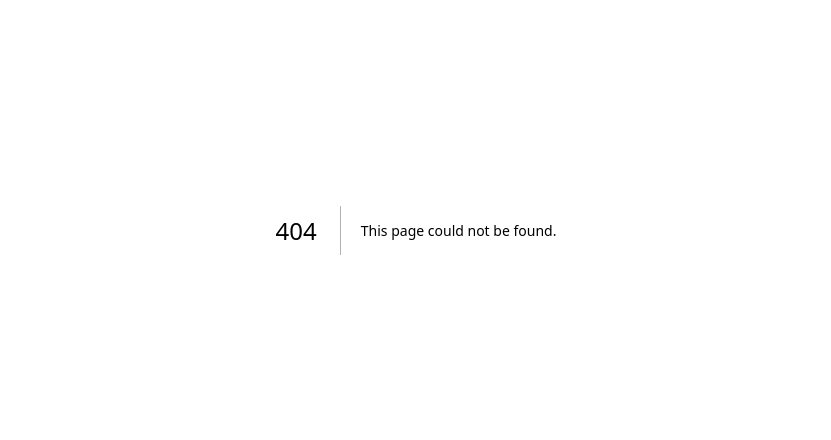
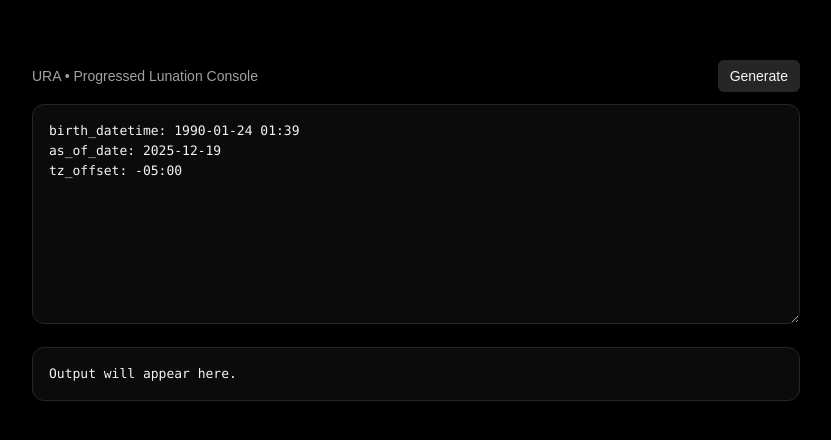
Before and after one commit to jaysperspective/URA, a Next.js app in the folder web/: page /lunation in a window 1280 px wide. Before the commit this address had no page. Shown: the part 170-610 px from the top of the page, without its empty margins (224-1055 px from the left). Built offline with nearby package versions, Linux system fonts and the light colour scheme.

Commit message:
Create lunation page.tsx

```diff
--- /dev/null
+++ b/web/src/app/lunation/page.tsx
@@ -0,0 +1,78 @@
+// web/src/app/lunation/page.tsx
+"use client";
+
+import React, { useMemo, useState } from "react";
+
+export default function LunationConsolePage() {
+  const [input, setInput] = useState(
+`birth_datetime: 1990-01-24 01:39
+as_of_date: 2025-12-19
+tz_offset: -05:00`
+  );
+  const [out, setOut] = useState<string>("");
+  const [loading, setLoading] = useState(false);
+
+  const placeholder = useMemo(
+    () =>
+      [
+        "birth_datetime: YYYY-MM-DD HH:MM",
+        "as_of_date: YYYY-MM-DD  (optional, defaults today)",
+        "tz_offset: -05:00      (optional, defaults -05:00)",
+      ].join("\n"),
+    []
+  );
+
+  async function run() {
+    setLoading(true);
+    setOut("");
+    try {
+      const res = await fetch("/api/lunation", {
+        method: "POST",
+        headers: { "content-type": "application/json" },
+        body: JSON.stringify({ text: input }),
+      });
+      const data = await res.json();
+      if (!res.ok) setOut(`ERROR\n${data?.error ?? "Unknown error"}`);
+      else setOut(data.text);
+    } catch (e: any) {
+      setOut(`ERROR\n${e?.message ?? String(e)}`);
+    } finally {
+      setLoading(false);
+    }
+  }
+
+  return (
+    <div className="min-h-[100svh] bg-black text-neutral-100 flex items-center justify-center p-6">
+      <div className="w-full max-w-3xl">
+        <div className="flex items-center justify-between mb-3">
+          <div className="text-sm text-neutral-400">
+            URA • Progressed Lunation Console
+          </div>
+          <button
+            onClick={run}
+            className="text-sm px-3 py-1.5 rounded-md bg-neutral-800 hover:bg-neutral-700 active:bg-neutral-600"
+            disabled={loading}
+          >
+            {loading ? "Generating…" : "Generate"}
+          </button>
+        </div>
+
+        <textarea
+          value={input}
+          onChange={(e) => setInput(e.target.value)}
+          placeholder={placeholder}
+          className="w-full h-[220px] rounded-xl bg-[#0b0b0c] border border-neutral-800 p-4 text-[13px] leading-5 outline-none"
+          style={{ fontFamily: "Menlo, Monaco, Consolas, monospace" }}
+          spellCheck={false}
+        />
+
+        <pre
+          className="w-full mt-4 rounded-xl bg-[#0b0b0c] border border-neutral-800 p-4 text-[13px] leading-5 whitespace-pre-wrap"
+          style={{ fontFamily: "Menlo, Monaco, Consolas, monospace" }}
+        >
+          {out || "Output will appear here."}
+        </pre>
+      </div>
+    </div>
+  );
+}
```
